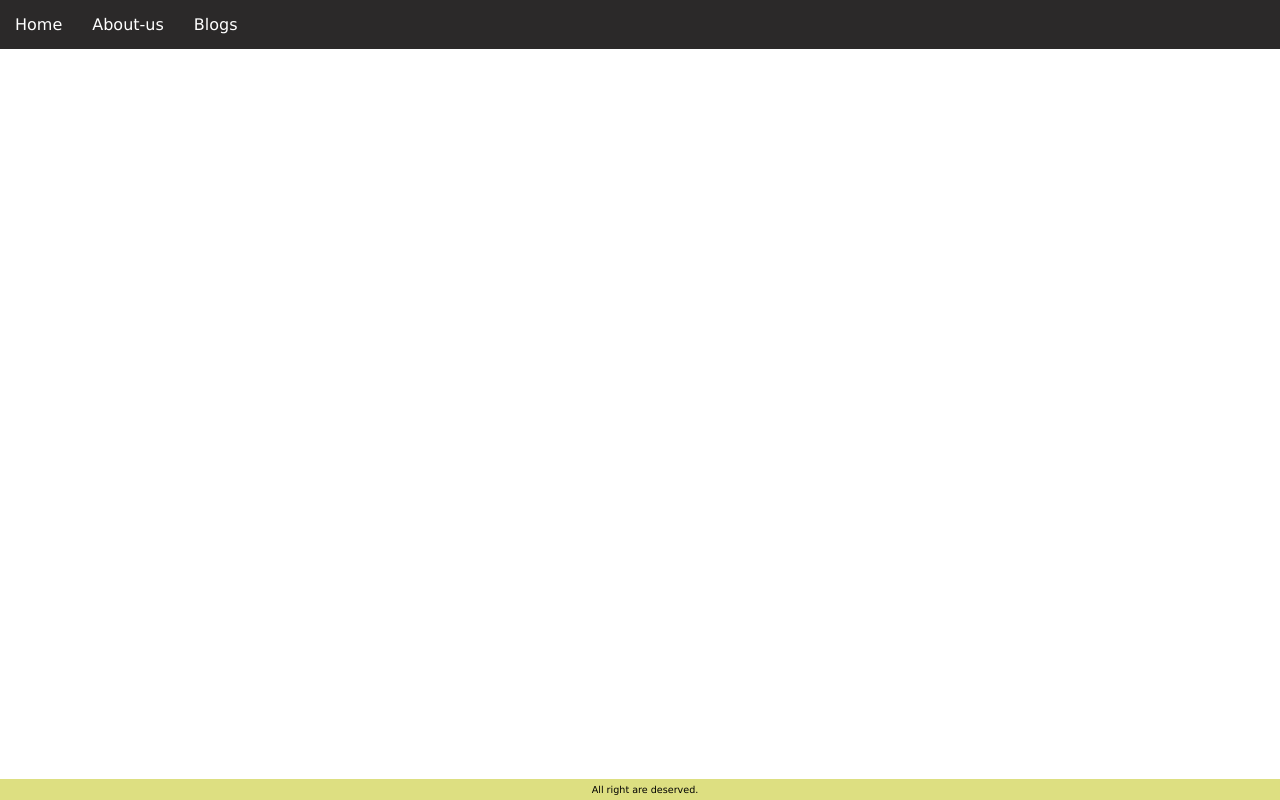
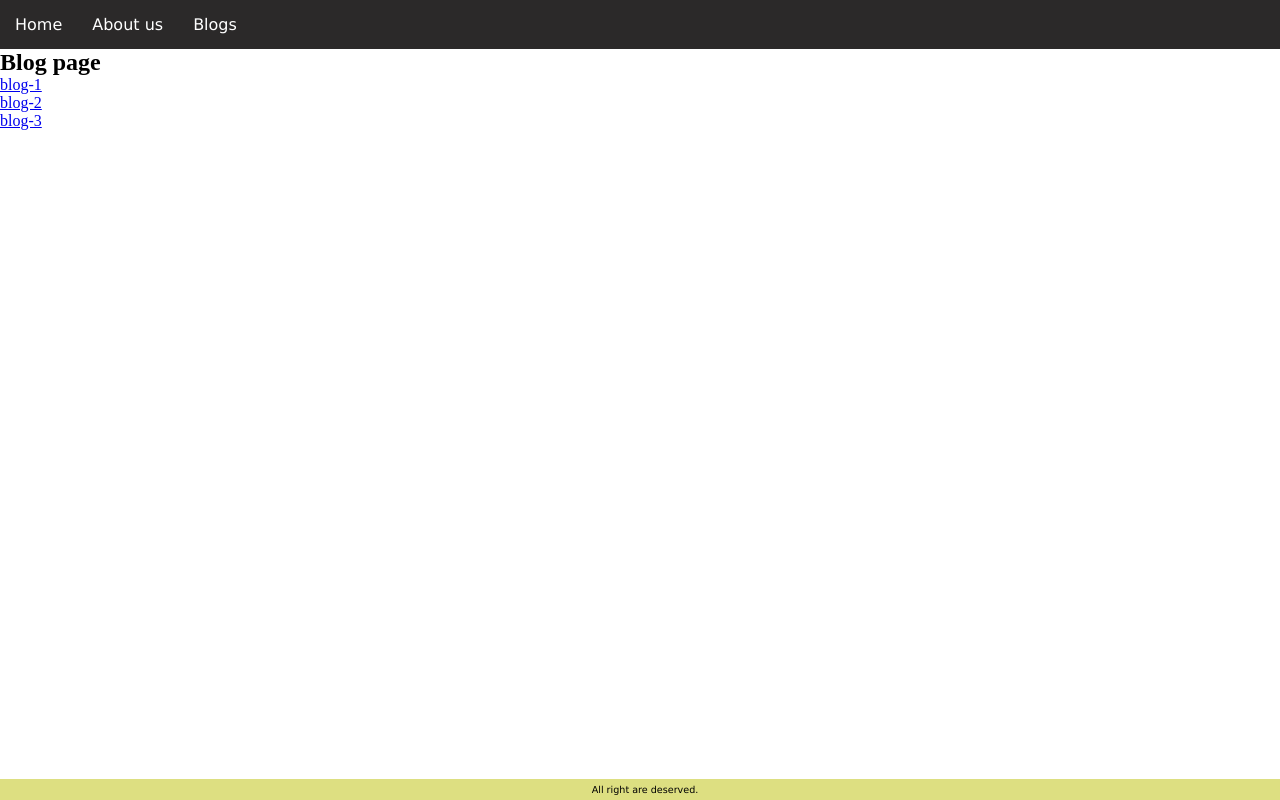
Before and after one commit to SarahMoradi/SPA-React, a React (Create React App) app: page /blogs in a window 1280 px wide. Built offline with nearby package versions, Linux system fonts and the light colour scheme.

Commit message:
fixed bug and added Blog component for each item

```diff
--- a/src/component/Navigation.js
+++ b/src/component/Navigation.js
@@ -3,8 +3,8 @@
 const Navigation = (props) => {
   const items = [
     { name: "Home", to: "/", exact: true },
-    { name: "About-us", to: "/about-us", exact: true },
-    { name: "Blogs", to: "/blogs", exact: true },
+    { name: "About us", to: "/about-us" },
+    { name: "Blogs", to: "/blogs" },
   ];
   return (
     <>
@@ -13,9 +13,7 @@
           {items.map((item) => {
             return (
               <div key={item.to}>
-                <NavLink to={item.to} exact={item.exact || false}>
-                  {item.name}
-                </NavLink>
+                <NavLink to={item.to}>{item.name}</NavLink>
               </div>
             );
           })}
--- /dev/null
+++ b/src/component/Pages/Blog.js
@@ -0,0 +1,9 @@
+import { useParams } from "react-router-dom";
+
+const Blog = (props) => {
+  const params = useParams();
+  console.log(params.id);
+  return <>Blog Detail - {params.id} </>;
+};
+
+export default Blog;
--- a/src/component/Pages/BlogsPage.js
+++ b/src/component/Pages/BlogsPage.js
@@ -1,9 +1,23 @@
+import { Link } from "react-router-dom";
+
+const items = [
+  { name: "blog-1", to:"/blogs/1" },
+  { name: "blog-2", to:"/blogs/2" },
+  { name: "blog-3", to:"/blogs/3" },
+];
 const BlogsPage = () => {
-  return <>
-  <h2>
-  Blog page
-  </h2>
-  </>;
+  return (
+    <>
+      <h2>Blog page</h2>
+      {items.map((item) => {
+        return (
+          <div key={item.to}>
+            <Link to={item.to}>{item.name}</Link>
+          </div>
+        );
+      })}
+    </>
+  );
 };
 
 export default BlogsPage;
```
Also changed, not shown: src/routes.js (+6 -2 lines).
